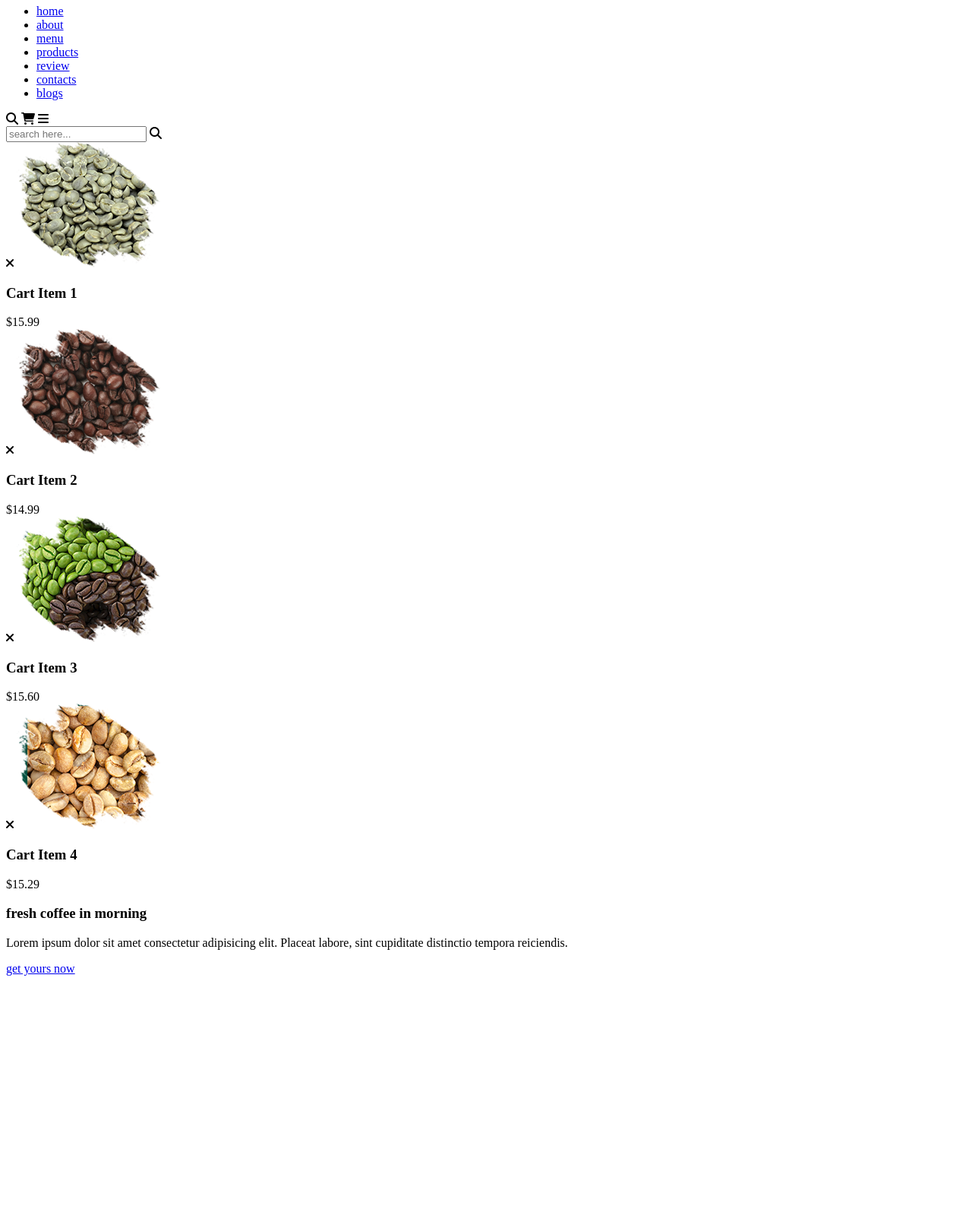
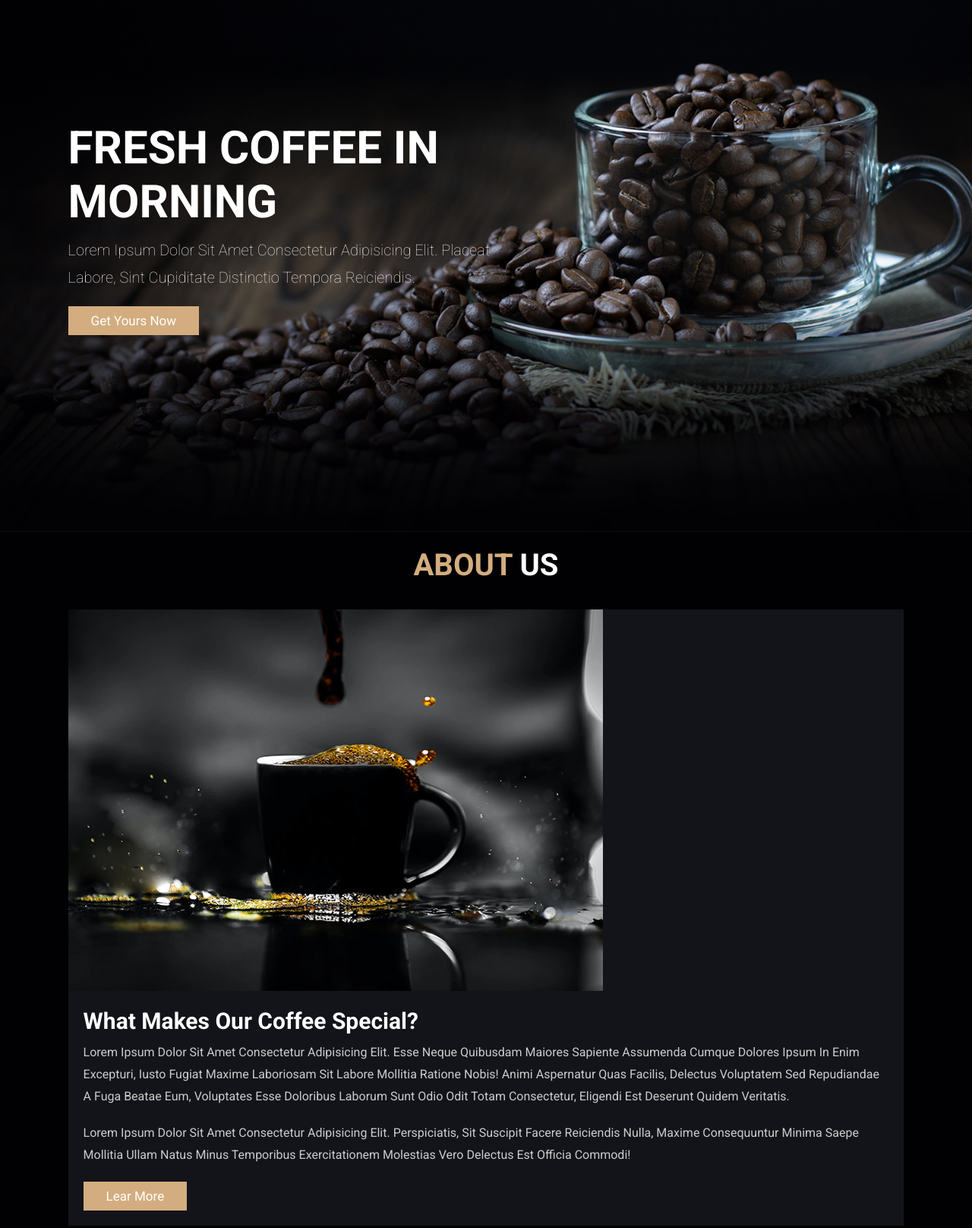
Before and after one commit to Al2003x/Cafena, a plain HTML site: page index.html in a window 1280 px wide. Shown: the part 100-1716 px from the top of the page at 76% size. Before the commit the page ends 1392 px from the top, so only its background shows below. Drawn offline with Linux system fonts and the light colour scheme.

Commit message:
feat: section home, about, menu

```diff
--- a/css/style.css
+++ b/css/style.css
@@ -0,0 +1,398 @@
+@import url("https://fonts.googleapis.com/css2?family=Roboto:wght@100;300;400;500;700&display=swap");
+
+:root {
+  --main-color: #d3ad7f;
+  --black: #13131a;
+  --bg: #010103;
+  --border: 0.1rem solid rgba(255, 255, 255, 0.3);
+}
+
+* {
+  font-family: "Roboto", sans-serif;
+  margin: 0;
+  padding: 0;
+  box-sizing: border-box;
+  outline: none;
+  border: none;
+  text-decoration: none;
+  text-transform: capitalize;
+  transition: 0.2s linear;
+}
+
+html {
+  font-size: 62.5%;
+  overflow-x: hidden;
+  scroll-padding-top: 9rem;
+  scroll-behavior: smooth;
+}
+
+html::-webkit-scrollbar {
+  width: 0.8rem;
+}
+
+html::-webkit-scrollbar-track {
+  background: transparent;
+}
+
+html::-webkit-scrollbar-thumb {
+  background: #fff;
+  border-radius: 5rem;
+}
+
+body {
+  background: var(--bg);
+}
+
+section {
+  padding: 2rem 7%;
+}
+
+.section__title {
+  text-align: center;
+  color: #fff;
+  text-transform: uppercase;
+  padding-bottom: 3.5rem;
+  font-size: 4rem;
+}
+
+.section__title span {
+  color: var(--main-color);
+  text-transform: uppercase;
+}
+
+ul {
+  list-style: none;
+}
+
+.btn {
+  margin-top: 1rem;
+  display: inline-block;
+  padding: 0.9rem 3rem;
+  font-size: 1.7rem;
+  color: #fff;
+  background: var(--main-color);
+  cursor: pointer;
+}
+
+.btn:hover {
+  letter-spacing: 0.2rem;
+}
+
+.header {
+  background: var(--bg);
+  display: flex;
+  align-items: center;
+  justify-content: space-between;
+  padding: 1.5rem 7%;
+  border-bottom: var(--border);
+  position: fixed;
+  top: 0;
+  left: 0;
+  right: 0;
+  z-index: 1000;
+}
+
+.header__logo-img {
+  height: 6rem;
+}
+
+.navbar__list {
+  display: flex;
+}
+
+.navbar__link {
+  margin: 0 1rem;
+  font-size: 1.6rem;
+  color: #fff;
+}
+
+.navbar__link:hover {
+  color: var(--main-color);
+  border-bottom: 0.1rem solid var(--main-color);
+  padding-bottom: 0.5rem;
+}
+
+.icons__search,
+.icons__card,
+.menu-btn {
+  color: #fff;
+  cursor: pointer;
+  font-size: 2.5rem;
+  margin-left: 2rem;
+}
+
+.icons__search:hover,
+.icons__card:hover,
+.menu-btn:hover {
+  color: var(--main-color);
+}
+
+.menu-btn {
+  display: none;
+}
+
+.search-form {
+  position: absolute;
+  top: 115%;
+  right: 7%;
+  background: #fff;
+  width: 50rem;
+  height: 5rem;
+  display: flex;
+  align-items: center;
+  transform: scaleY(0);
+  transform-origin: top;
+}
+
+.search-form.active {
+  transform: scaleY(1);
+}
+
+.search-form input {
+  height: 100%;
+  width: 100%;
+  font-size: 1.6rem;
+  color: var(--black);
+  padding: 1rem;
+  text-transform: none;
+}
+
+.search-form label {
+  cursor: pointer;
+  font-size: 2.2rem;
+  margin-right: 1.5rem;
+  color: var(--black);
+}
+
+.search-form label:hover {
+  color: var(--main-color);
+}
+
+.cart-container {
+  position: absolute;
+  top: 100%;
+  right: -100%;
+  height: calc(100vh - 9.5rem);
+  width: 35rem;
+  background: #fff;
+  padding: 0 1.5rem;
+}
+
+.cart-container.active {
+  right: 0;
+}
+
+.cart__item {
+  position: relative;
+  margin: 2rem 0;
+  display: flex;
+  align-items: center;
+  gap: 1.5rem;
+}
+
+.cart__item .fa-times {
+  position: absolute;
+  top: 1rem;
+  right: 1rem;
+  font-size: 2rem;
+  cursor: pointer;
+  color: var(--black);
+}
+
+.cart__item .fa-times:hover {
+  color: var(--main-color);
+}
+
+.cart__item-img {
+  height: 7rem;
+}
+
+.cart__content-title {
+  font-size: 2rem;
+  color: var(--black);
+  padding-bottom: 0.5rem;
+}
+
+.price {
+  font-size: 1.5rem;
+  color: var(--main-color);
+}
+
+.cart-container .btn {
+  width: 100%;
+  text-align: center;
+}
+
+.home {
+  min-height: 100vh;
+  display: flex;
+  align-items: center;
+  background: url(./../img/home-img.jpeg) no-repeat;
+  background-size: cover;
+  background-position: center;
+}
+
+.home__content {
+  max-width: 60rem;
+}
+
+.home__content-title {
+  font-size: 6rem;
+  text-transform: uppercase;
+  color: #fff;
+}
+
+.home__content-text {
+  font-size: 2rem;
+  font-weight: lighter;
+  line-height: 1.8;
+  padding: 1rem 0;
+  color: #eee;
+}
+
+.about__container {
+  display: flex;
+  align-items: center;
+  background: var(--black);
+  flex-wrap: wrap;
+}
+
+.about__images {
+  flex: 1 1 45rem;
+}
+
+.about__images-img {
+  width: 100%;
+}
+.about__content {
+  flex: 1 1 45rem;
+  padding: 2rem;
+}
+
+.about__content-title {
+  font-size: 3rem;
+  color: #fff;
+}
+
+.about__content-text {
+  font-size: 1.6rem;
+  color: #ccc;
+  padding: 1rem 0;
+  line-height: 1.8;
+}
+
+.menu__container {
+  display: grid;
+  grid-template-columns: repeat(auto-fit, minmax(30rem, 1fr));
+  gap:1.5rem;
+}
+
+.menu-card {
+  padding:5rem;
+  text-align: center;
+  border:var(--border);
+}
+
+.menu-card__img {
+  height: 10rem;
+}
+
+.menu-card__title {
+  color: #fff;
+  font-size: 2rem;
+  padding:1rem 0;
+}
+
+.menu .price{
+  color: #fff;
+  font-size: 2.5rem;
+  padding:.5rem 0;
+}
+
+.menu .price span{
+  font-size: 1.5rem;
+  text-decoration: line-through;
+  font-weight: lighter;
+}
+
+.menu-card:hover{
+  background:#fff;
+}
+
+.menu-card:hover > *{
+  color:var(--black);
+}
+
+
+
+/* media queries  */
+
+@media (max-width: 991px) {
+  html {
+    font-size: 55%;
+  }
+
+  .header {
+    padding: 1.5rem 2rem;
+  }
+
+  section {
+    padding: 2rem;
+  }
+}
+
+@media (max-width: 768px) {
+  .menu-btn {
+    display: inline-block;
+  }
+
+  .navbar {
+    position: absolute;
+    top: 100%;
+    right: -100%;
+    background: #fff;
+    width: 30rem;
+    height: calc(100vh - 9.5rem);
+  }
+
+  .navbar.active {
+    right: 0;
+  }
+
+  .navbar__list {
+    flex-direction: column;
+  }
+
+  .navbar__link {
+    color: var(--black);
+    display: block;
+    margin: 1.5rem;
+    padding: 0.5rem;
+    font-size: 2rem;
+  }
+
+  .search-form {
+    width: 90%;
+    right: 2rem;
+  }
+
+  .home {
+    background-position: left;
+    justify-content: center;
+    text-align: center;
+  }
+
+  .home__content-title {
+    font-size: 4.5rem;
+  }
+
+  .home__content-text {
+    font-size: 1.5rem;
+  }
+}
+
+@media (max-width: 450px) {
+  html {
+    font-size: 50%;
+  }
+}
--- a/index.html
+++ b/index.html
@@ -16,8 +16,8 @@
   </head>
   <body>
     <header class="header">
-      <a href="#" class="logo">
-        <img loading="lazy" src="./img/logo.png" class="logo__img" alt="Logo" />
+      <a href="#" class="header__logo">
+        <img loading="lazy" src="./img/logo.png" class="header__logo-img" alt="Logo" />
       </a>
       <nav class="navbar">
         <ul class="navbar__list">
@@ -45,9 +45,9 @@
         </ul>
       </nav>
       <div class="icons">
-        <div class="fas fa-search btn-search"></div>
-        <div class="fas fa-shopping-cart btn-card"></div>
-        <div class="fas fa-bars btn-menu"></div>
+        <div class="fas fa-search icons__search"></div>
+        <div class="fas fa-shopping-cart icons__card"></div>
+        <div class="fas fa-bars menu-btn"></div>
       </div>
       <div class="search-form">
         <input type="search" id="search-box" placeholder="search here...">
@@ -59,7 +59,7 @@
           <img loading="lazy" src="./img/cart-item-1.png" class="cart__item-img" alt="cart-item-1">
           <div class="cart__content">
             <h3 class="cart__contant-title">Cart Item 1</h3>
-            <div class="price">$15.99</div>
+            <div class="price">$15.99/-</div>
           </div>
         </div>
         <div class="cart__item">
@@ -67,7 +67,7 @@
           <img loading="lazy" src="./img/cart-item-2.png" class="cart__item-img" alt="cart-item-2">
           <div class="cart__content">
             <h3 class="cart__contant-title">Cart Item 2</h3>
-            <div class="price">$14.99</div>
+            <div class="price">$14.99/-</div>
           </div>
         </div>
         <div class="cart__item">
@@ -75,7 +75,7 @@
           <img loading="lazy" src="./img/cart-item-3.png" class="cart__item-img" alt="cart-item-3">
           <div class="cart__content">
             <h3 class="cart__contant-title">Cart Item 3</h3>
-            <div class="price">$15.60</div>
+            <div class="price">$15.60/-</div>
           </div>
         </div>
         <div class="cart__item">
@@ -83,18 +83,78 @@
           <img loading="lazy" src="./img/cart-item-4.png" class="cart__item-img" alt="cart-item-4">
           <div class="cart__content">
             <h3 class="cart__contant-title">Cart Item 4</h3>
-            <div class="price">$15.29</div>
+            <div class="price">$15.29/-</div>
           </div>
         </div>
+        <a href="#" class="btn">check now</a>
       </div>
     </header>
 
-    <section class="hero">
-      <div class="hero__content">
-        <h3 class="hero__content-title">fresh coffee in morning</h3>
-        <p class="hero__content-text">Lorem ipsum dolor sit amet consectetur adipisicing elit. Placeat labore, sint cupiditate distinctio tempora reiciendis.</p>
-        <a href="#" class="btn hero__content-btn">get yours now</a>
+    <section class="home" id="home">
+      <div class="home__content">
+        <h3 class="home__content-title">fresh coffee in morning</h3>
+        <p class="home__content-text">Lorem ipsum dolor sit amet consectetur adipisicing elit. Placeat labore, sint cupiditate distinctio tempora reiciendis.</p>
+        <a href="#" class="btn home__content-btn">get yours now</a>
       </div>
     </section>
+
+    <section class="about" id="about">
+      <h2 class="section__title"><span>about</span> us</h2>
+      <div class="about__container">
+        <div class="about__images">
+          <img loading="lazy" src="./img/about-img.jpeg" class="about_images-img" alt="about">
+        </div>
+        <div class="about__content">
+          <h3 class="about__content-title">what makes our coffee special?</h3>
+          <p class="about__content-text">Lorem ipsum dolor sit amet consectetur adipisicing elit. Esse neque quibusdam maiores sapiente assumenda cumque dolores ipsum in enim excepturi, iusto fugiat maxime laboriosam sit labore mollitia ratione nobis! Animi aspernatur quas facilis, delectus voluptatem sed repudiandae a fuga beatae eum, voluptates esse doloribus laborum sunt odio odit totam consectetur, eligendi est deserunt quidem veritatis.</p>
+          <p class="about__content-text">Lorem ipsum dolor sit amet consectetur adipisicing elit. Perspiciatis, sit suscipit facere reiciendis nulla, maxime consequuntur minima saepe mollitia ullam natus minus temporibus exercitationem molestias vero delectus est officia commodi!</p>
+          <a href="#" class="btn">lear more</a>
+        </div>
+      </div>
+    </section>
+
+    <section class="menu" id="menu">
+      <h2 class="section__title">our <span>menu</span></h2>
+      <div class="menu__container">
+        <div class="menu-card">
+          <img loading="lazy" src="./img/menu-1.png" class="menu-card__img" alt="menu-1">
+          <h3 class="menu-card__title">tasty and healty</h3>
+          <div class="price">$15.99 <span>20.99</span></div>
+          <a href="#" class="btn">add to cart</a>
+        </div>
+        <div class="menu-card">
+          <img loading="lazy" src="./img/menu-2.png" class="menu-card__img" alt="menu-2">
+          <h3 class="menu-card__title">tasty and healty</h3>
+          <div class="price">$15.99 <span>20.99</span></div>
+          <a href="#" class="btn">add to cart</a>
+        </div>
+        <div class="menu-card">
+          <img loading="lazy" src="./img/menu-3.png" class="menu-card__img" alt="menu-3">
+          <h3 class="menu-card__title">tasty and healty</h3>
+          <div class="price">$18.99 <span>24.99</span></div>
+          <a href="#" class="btn">add to cart</a>
+        </div>
+        <div class="menu-card">
+          <img loading="lazy" src="./img/menu-4.png" class="menu-card__img" alt="menu-4">
+          <h3 class="menu-card__title">tasty and healty</h3>
+          <div class="price">$16.99 <span>21.99</span></div>
+          <a href="#" class="btn">add to cart</a>
+        </div>
+        <div class="menu-card">
+          <img loading="lazy" src="./img/menu-5.png" class="menu-card__img" alt="menu-5">
+          <h3 class="menu-card__title">tasty and healty</h3>
+          <div class="price">$15.99 <span>20.99</span></div>
+          <a href="#" class="btn">add to cart</a>
+        </div>
+        <div class="menu-card">
+          <img loading="lazy" src="./img/menu-6.png" class="menu-card__img" alt="menu-6">
+          <h3 class="menu-card__title">tasty and healty</h3>
+          <div class="price">$13.99 <span>18.99</span></div>
+          <a href="#" class="btn">add to cart</a>
+        </div>
+      </div>
+    </section>
+
+    <script src="./js/index.js"></script>
   </body>
 </html>
--- a/js/index.js
+++ b/js/index.js
@@ -0,0 +1,42 @@
+let navbar = document.querySelector(".navbar");
+let searchForm = document.querySelector(".search-form");
+let cartItem = document.querySelector(".cart-container");
+
+// @ts-ignore
+document.querySelector(".menu-btn").onclick = () => {
+  // @ts-ignore
+  navbar.classList.toggle("active");
+  // @ts-ignore
+  searchForm.classList.remove("active");
+  // @ts-ignore
+  cartItem.classList.remove("active");
+};
+
+// @ts-ignore
+document.querySelector(".icons__search").onclick = () => {
+  // @ts-ignore
+  searchForm.classList.toggle("active");
+  // @ts-ignore
+  navbar.classList.remove("active");
+  // @ts-ignore
+  cartItem.classList.remove("active");
+};
+
+// @ts-ignore
+document.querySelector(".icons__card").onclick = () => {
+  // @ts-ignore
+  cartItem.classList.toggle("active");
+  // @ts-ignore
+  navbar.classList.remove("active");
+  // @ts-ignore
+  searchForm.classList.remove("active");
+};
+
+window.onscroll = () => {
+  // @ts-ignore
+  navbar.classList.remove("active");
+  // @ts-ignore
+  searchForm.classList.remove("active");
+  // @ts-ignore
+  cartItem.classList.remove("active");
+};
```
